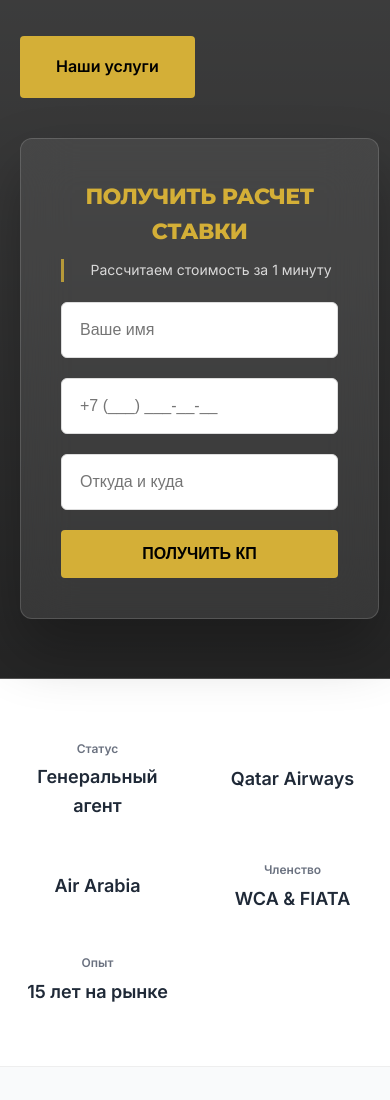
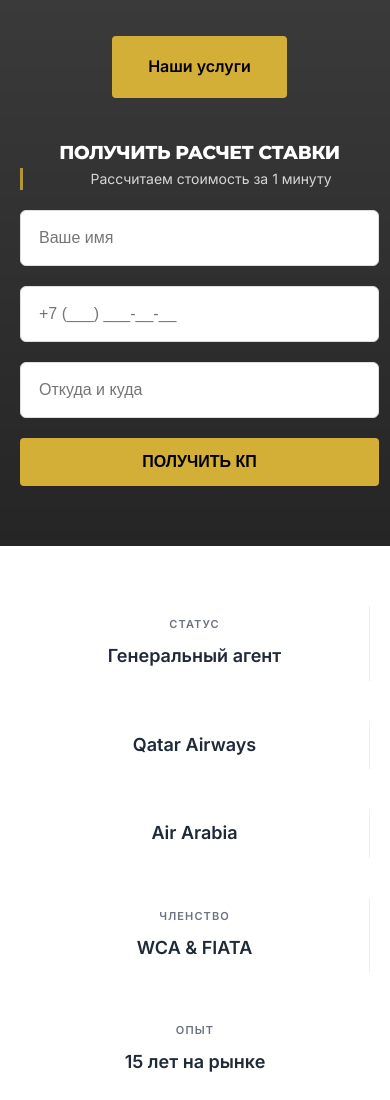
Before and after one commit to lamsnakesgit/website-logistics, a plain HTML site: page index.html in a window 390 px wide. Shown: the part 440-1540 px from the top of the page. Drawn offline with Linux system fonts and the light colour scheme.

Commit message:
fix: polish layout and trust-bar responsiveness

```diff
--- a/index.html
+++ b/index.html
@@ -172,7 +172,16 @@
             padding-left: 20px;
         }
 
-        .hero-form-box {
+        .hero-btns {
+            display: flex;
+            gap: 20px;
+        }
+
+        @media (max-width: 1024px) {
+            .hero-btns {
+                justify-content: center;
+            }
+        }
             background: rgba(255, 255, 255, 0.08);
             backdrop-filter: blur(25px);
             padding: 40px;
@@ -235,20 +244,27 @@
 
         .trust-grid {
             display: grid;
-            grid-template-columns: repeat(auto-fit, minmax(150px, 1fr));
+            grid-template-columns: repeat(auto-fit, minmax(180px, 1fr));
             gap: 40px;
             align-items: center;
-            justify-items: center;
         }
 
         .trust-item {
             text-align: center;
+            padding: 10px;
+            border-right: 1px solid #eee;
+        }
+
+        .trust-item:last-child {
+            border-right: none;
         }
 
         .trust-item h4 {
-            font-size: 12px;
+            font-size: 11px;
             color: var(--text-gray);
-            margin-bottom: 5px;
+            margin-bottom: 8px;
+            text-transform: uppercase;
+            letter-spacing: 0.1em;
         }
 
         .trust-item p {
@@ -521,7 +537,7 @@
                 <div class="hero-content">
                     <h1 data-animate>Phoenix Crystal — <span>Логистика</span> совершенства</h1>
                     <p data-animate>Международные грузоперевозки «под ключ» из Китая, Европы и США с опытом 15 лет. Снизим сроки доставки до 50%.</p>
-                    <div style="display: flex; gap: 20px; justify-content: inherit;" data-animate>
+                    <div class="hero-btns" data-animate>
                         <a href="#services" class="btn-call" style="padding: 18px 36px; font-size: 16px;">Наши услуги</a>
                     </div>
                 </div>
```
